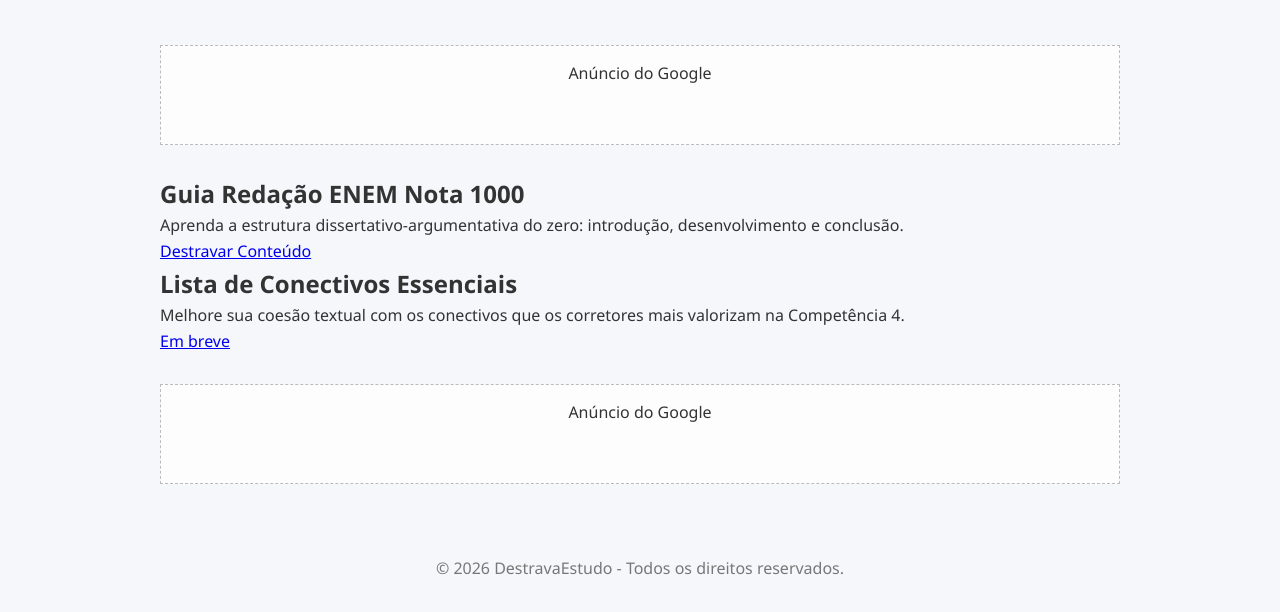
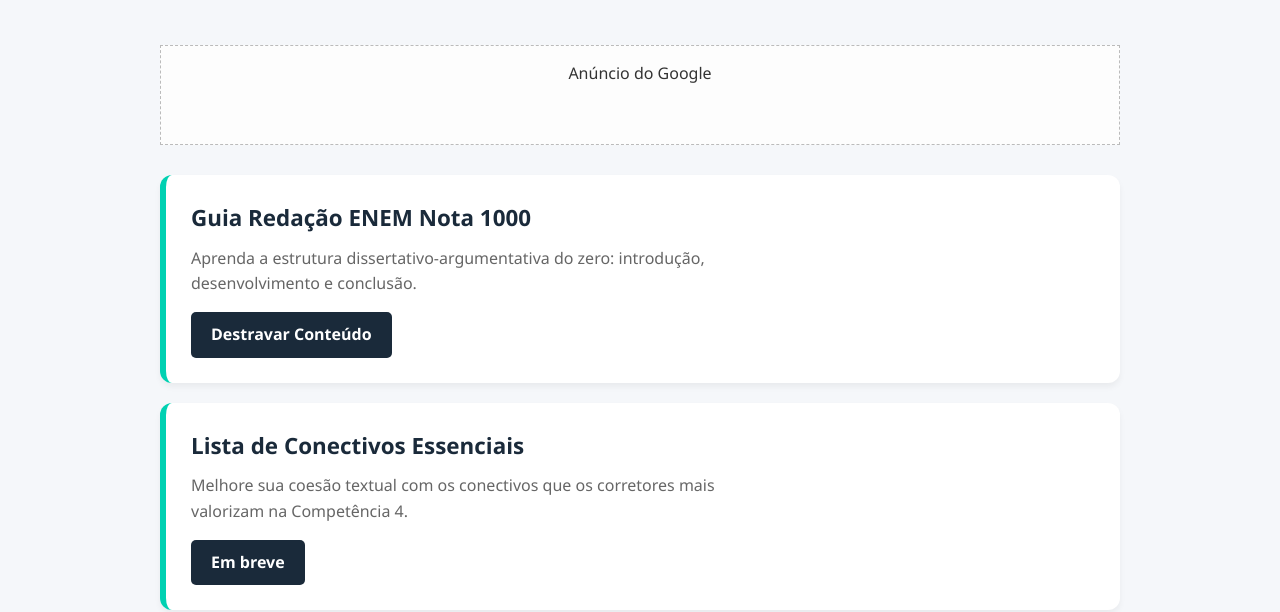
Before and after one commit to adminn008/educa-blog, a plain HTML site: page redacao.html in a window 1280 px wide. Shown: the part 195-807 px from the top of the page. Drawn offline with Linux system fonts and the light colour scheme.

Commit message:
Update style.css

```diff
--- a/style.css
+++ b/style.css
@@ -154,3 +154,62 @@ header {
     padding-left: 15px;
     margin-top: 40px;
 }
+
+/* Estilos específicos para a lista de artigos */
+.lista-artigos {
+    display: flex;
+    flex-direction: column;
+    gap: 20px;
+    margin-top: 30px;
+}
+
+.post-card {
+    background: white;
+    padding: 25px;
+    border-radius: 12px;
+    box-shadow: 0 4px 6px rgba(0,0,0,0.05);
+    display: flex;
+    justify-content: space-between;
+    align-items: center;
+    border-left: 6px solid var(--accent);
+}
+
+.post-info h2 {
+    color: var(--primary);
+    margin-bottom: 10px;
+    font-size: 1.4rem;
+}
+
+.post-info p {
+    color: #666;
+    margin-bottom: 15px;
+    max-width: 600px;
+}
+
+.btn-ler {
+    display: inline-block;
+    padding: 10px 20px;
+    background: var(--primary);
+    color: white;
+    text-decoration: none;
+    border-radius: 5px;
+    font-weight: bold;
+    transition: 0.3s;
+}
+
+.btn-ler:hover {
+    background: var(--accent);
+}
+
+/* Responsividade para celulares */
+@media (max-width: 600px) {
+    .post-card {
+        flex-direction: column;
+        align-items: flex-start;
+    }
+    .btn-ler {
+        width: 100%;
+        text-align: center;
+        margin-top: 15px;
+    }
+}
```
